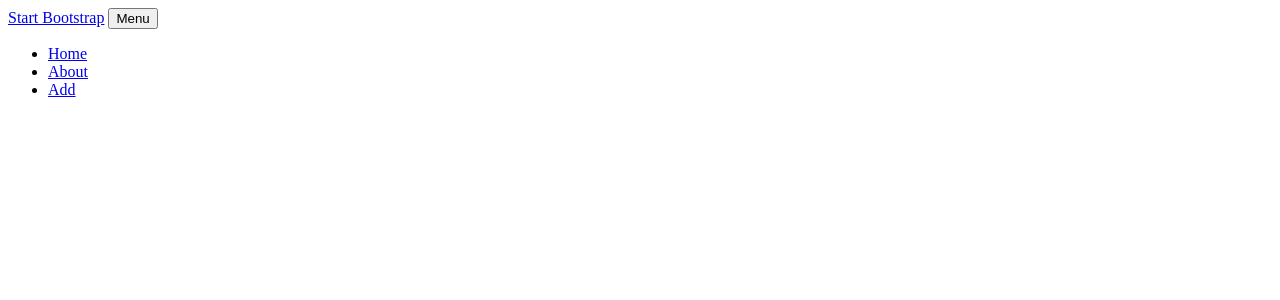
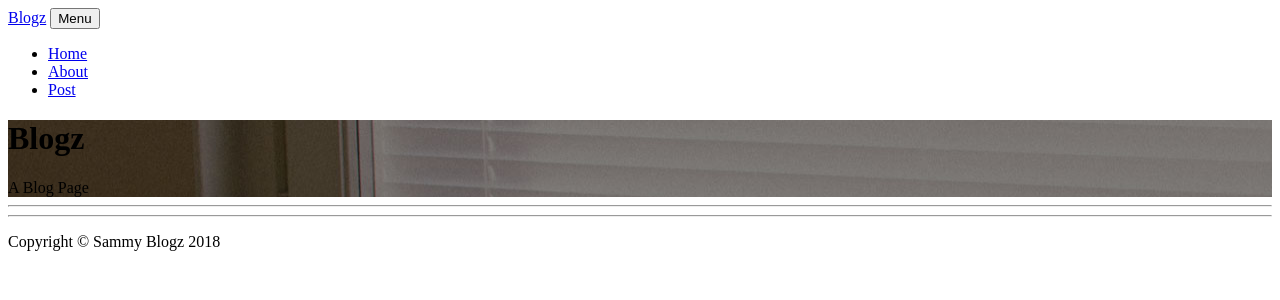
Before and after one commit to sir-meee/Blog, a Flask app: page / in a window 1280 px wide. Shown: the top 300 px of the page. Run offline with Flask 2, Linux system fonts and the light colour scheme; some libraries are stand-ins or nearby versions.

Commit message:
add homepage content

```diff
--- a/templates/index.html
+++ b/templates/index.html
@@ -12,7 +12,7 @@
     <!-- Navigation -->
     <nav class="navbar navbar-expand-lg navbar-light fixed-top" id="mainNav">
       <div class="container">
-        <a class="navbar-brand" href="{{ url_for('index') }}">Start Bootstrap</a>
+        <a class="navbar-brand" href="{{ url_for('index') }}">Blogz</a>
         <button class="navbar-toggler navbar-toggler-right" type="button" data-toggle="collapse" data-target="#navbarResponsive" aria-controls="navbarResponsive" aria-expanded="false" aria-label="Toggle navigation">
           Menu
           <i class="fa fa-bars"></i>
@@ -26,13 +26,71 @@
               <a class="nav-link" href="{{ url_for('about') }}">About</a>
             </li>
             <li class="nav-item">
-              <a class="nav-link" href="{{ url_for('add') }}">Add</a>
+              <a class="nav-link" href="{{ url_for('post') }}">Post</a>
             </li>
           </ul>
         </div>
       </div>
     </nav>
 
+    <!-- Page Header -->
+    <header class="masthead" style="background-image: url('{{ url_for('static', filename='home-bg.jpg') }}')">
+      <div class="container">
+        <div class="row">
+          <div class="col-lg-8 col-md-10 mx-auto">
+            <div class="site-heading">
+              <h1>Blogz</h1>
+              <span class="subheading">A Blog Page</span>
+            </div>
+          </div>
+        </div>
+      </div>
+    </header>
+
+    <!-- Main Content -->
+    <div class="container">
+      <div class="row">
+        <div class="col-lg-8 col-md-10 mx-auto">
+        {% for post in posts %}
+          <div class="post-preview">
+            <a href="{{ url_for('post', post_id=post.id) }}">
+              <h2 class="post-title">
+                {{ post.title }}
+              </h2>
+              <h3 class="post-subtitle">
+                {{ post.subtitle }}
+              </h3>
+            </a>
+            <p class="post-meta">Posted by {{ post.author }} on {{ post.date_posted.strftime('%B %d, %Y') }}</p>
+          </div>
+          {% endfor %}
+          <hr>
+        </div>
+      </div>
+    </div>
+
+    <hr>
+
+    <!-- Footer -->
+    <footer>
+      <div class="container">
+        <div class="row">
+          <div class="col-lg-8 col-md-10 mx-auto">
+            <p class="copyright text-muted">Copyright &copy; Sammy Blogz 2018</p>
+          </div>
+        </div>
+      </div>
+    </footer>
+
+    <!-- Bootstrap core JavaScript -->
+    <script src="{{ url_for('static', filename='jquery.min.js') }}"></script>
+    <script src="{{ url_for('static', filename='popper.min.js') }}"></script>
+    <script src="{{ url_for('static', filename='bootstrap.min.js') }}"></script>
+
+    <!-- Custom scripts for this template -->
+    <script src="{{ url_for('static', filename='clean-blog.min.js') }}"></script>
+
+
   </body>
 
 </html>
```
